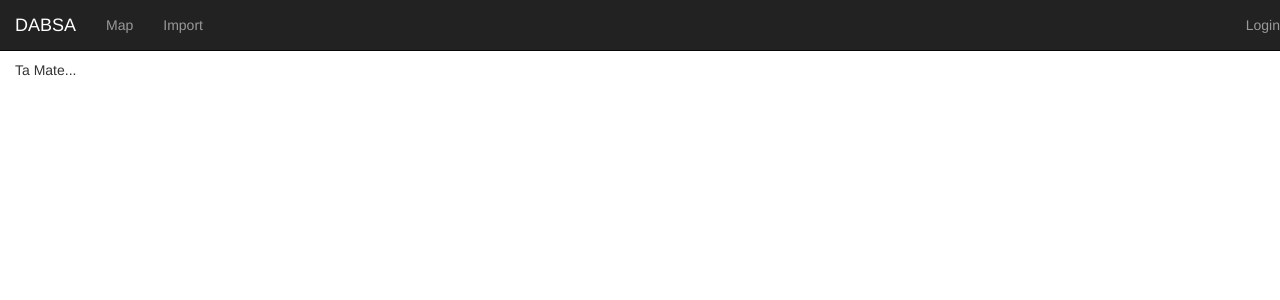
After one commit to jmimo/dabsa, a Flask app: page /logout in a window 1280 px wide. The commit adds this page. Shown: the top 300 px of the page. Run offline with Flask 2, Linux system fonts and the light colour scheme; parts of the project's set-up code (start-up, migrations or seed data) failed here and were passed over; some libraries are stand-ins or nearby versions.

Commit message:
added logout

```diff
--- a/views/__init__.py
+++ b/views/__init__.py
@@ -7,6 +7,7 @@ def shutdown_database(exception=None):
   shutdown_db()
 
 import login
+import logout
 import imp0rt
 import m4p
 import ajax
--- a/views/baseview.py
+++ b/views/baseview.py
@@ -1,5 +1,6 @@
 from flask.views import View
 from flask import request, session, make_response, render_template
+from flask.ext.login import current_user
 from model import AirspaceFile
 
 class BaseView(View):
@@ -11,7 +12,11 @@ class BaseView(View):
         return render_template(self.get_template_name(), **context)
 
     def get_objects(self):
-        return {}
+        model = {}
+        if current_user.is_authenticated():
+            model['user'] = current_user
+
+        return model
 
     def dispatch_request(self):
         return self.render_template(self.get_objects())
--- a/views/imp0rt.py
+++ b/views/imp0rt.py
@@ -1,6 +1,7 @@
 from baseview import BaseView
 from web import app
 from flask import request
+from flask.ext.login import login_required
 from database import db
 from openair import parse
 from model import AirspaceFile
@@ -12,6 +13,7 @@ class ImportView(BaseView):
     def get_template_name(self):
         return 'import.html'
 
+    @login_required
     def dispatch_request(self):
 
         logger = dlog.get_logger('imp0rt')
--- /dev/null
+++ b/views/logout.py
@@ -0,0 +1,18 @@
+from baseview import BaseView
+from web import app
+from model import User
+from flask import Flask,session, request, flash, url_for, redirect, render_template, abort ,g
+from flask.ext.login import logout_user
+
+class LogoutView(BaseView):
+    methods = ['GET']
+
+    def get_template_name(self):
+        return 'logout.html'
+
+    def dispatch_request(self):
+        model = self.get_objects()
+        logout_user()
+        return self.render_template(model)
+
+app.add_url_rule('/logout', view_func=LogoutView.as_view('logoutview'))
--- a/web/templates/layout.html
+++ b/web/templates/layout.html
@@ -32,6 +32,13 @@
       {% if request.path == '/' %}<li class="active">{% else %}<li>{% endif %}<a href="/">Map</a></li>
       {% if request.path == '/import' %}<li class="active">{% else %}<li>{% endif %}<a href="/import">Import</a></li>
     </ul>
+    <ul class="nav navbar-nav navbar-right">
+      {% if user and user.is_authenticated %}
+        <li><a href="/logout">Logout</a></li>
+      {% else %}
+        <li><a href="/login">Login</a>
+      {% endif %}
+    </ul>
   </div><!-- /.navbar-collapse -->
 </nav>
 {% block content %}{% endblock %}
--- /dev/null
+++ b/web/templates/logout.html
@@ -0,0 +1,10 @@
+{% extends "layout.html" %}
+{% block content %}
+<div class="padded">
+<div class="row">
+  <div class="col-lg-6">
+    Ta Mate...
+  </div>
+</div>
+</div>
+{% endblock %}
```
